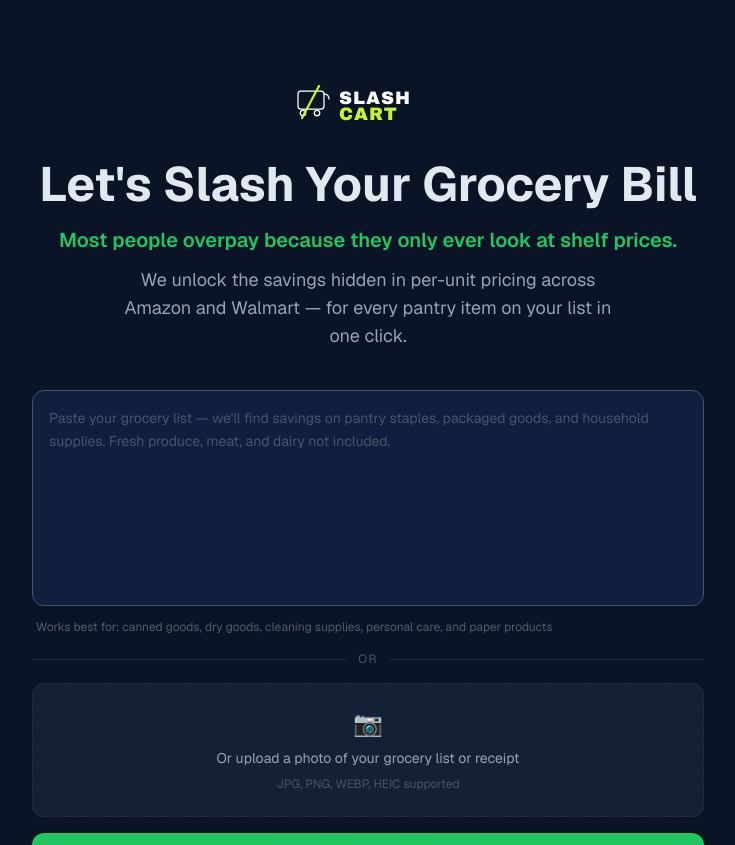
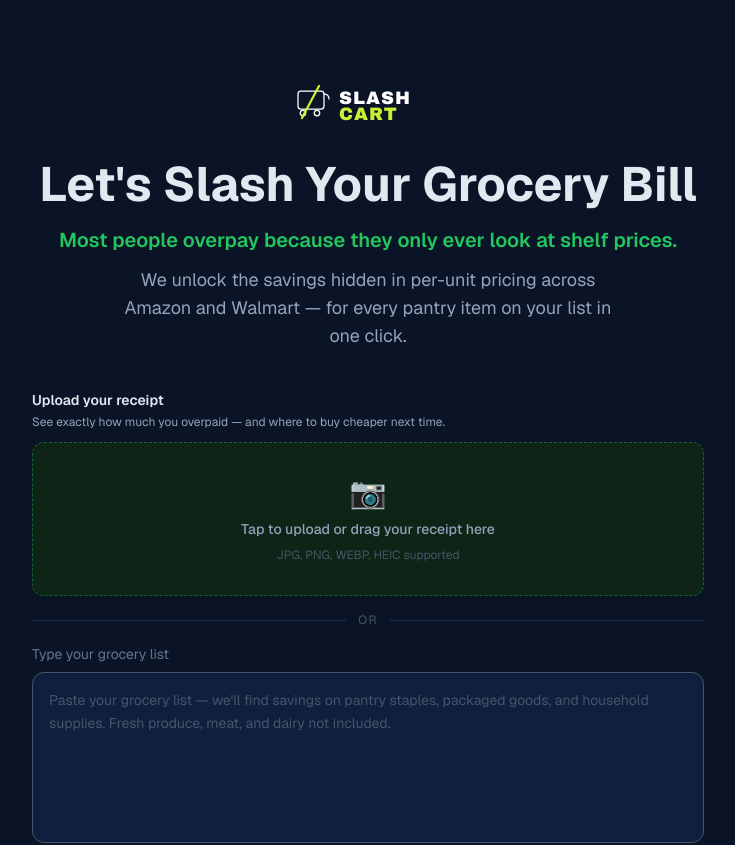
Before and after one commit to mchitnis99/slashcart-app, a Next.js app: page / in a window 1280 px wide. Shown: the top 845 px of the page, without its empty margins (272-1007 px from the left). Built offline with nearby package versions, Linux system fonts and the light colour scheme.

Commit message:
feat: promote receipt upload to primary action above text input

```diff
--- a/app/components/GroceryInput.tsx
+++ b/app/components/GroceryInput.tsx
@@ -60,7 +60,7 @@
   async function handleSubmit(e: React.FormEvent) {
     e.preventDefault();
     if (!text.trim() && !imageFile) {
-      setError("Please paste a grocery list or upload a photo.");
+      setError("Please upload a receipt or paste a grocery list.");
       return;
     }
     setError(null);
@@ -110,32 +110,19 @@
 
   return (
     <form onSubmit={handleSubmit} className="w-full max-w-2xl mx-auto space-y-4">
+
+      {/* Primary: receipt upload */}
       <div>
-        <textarea
-          value={text}
-          onChange={(e) => setText(e.target.value)}
-          placeholder="Paste your grocery list — we'll find savings on pantry staples, packaged goods, and household supplies. Fresh produce, meat, and dairy not included."
-          rows={8}
-          disabled={loading}
-          className="w-full rounded-xl border border-slate-600 bg-[#0f1f3d] text-[#e2e8f0] placeholder-[#475569] p-4 text-sm leading-relaxed resize-none focus:outline-none focus:ring-2 focus:ring-[#22c55e] transition disabled:opacity-50 disabled:cursor-not-allowed"
-        />
-        <p className="mt-1.5 text-xs text-white/30 px-1">
-          Works best for: canned goods, dry goods, cleaning supplies, personal care, and paper products
+        <p className="text-[#e2e8f0] text-sm font-semibold mb-1">Upload your receipt</p>
+        <p className="text-[#94a3b8] text-xs mb-3">
+          See exactly how much you overpaid — and where to buy cheaper next time.
         </p>
-      </div>
-
-      <div className="flex items-center gap-3">
-        <div className="flex-1 h-px bg-[#1e3050]" />
-        <span className="text-[#475569] text-xs uppercase tracking-widest">or</span>
-        <div className="flex-1 h-px bg-[#1e3050]" />
-      </div>
-
         {imagePreview ? (
           <div className="relative rounded-xl overflow-hidden border border-[#1e3050] bg-[#142036]">
             <img
               src={imagePreview}
-            alt="Grocery list preview"
-            className="w-full max-h-56 object-contain"
+              alt="Receipt preview"
+              className="w-full max-h-64 object-contain"
             />
             {!loading && (
               <button
@@ -156,17 +143,18 @@
             onDragLeave={handleDragLeave}
             onDrop={handleDrop}
             disabled={loading}
-          className={`w-full rounded-xl border border-dashed py-6 text-sm flex flex-col items-center gap-2 transition disabled:opacity-50 disabled:cursor-not-allowed ${
+            className={`w-full rounded-xl border border-dashed py-8 text-sm flex flex-col items-center gap-2 transition disabled:opacity-50 disabled:cursor-not-allowed ${
               isDragging
                 ? "border-[#22c55e] bg-[#0f2030] text-[#22c55e]"
-              : "border-[#1e3050] bg-[#142036] hover:border-[#22c55e] hover:bg-[#0f2030] text-[#94a3b8] hover:text-[#22c55e]"
+                : "border-[#22c55e]/40 bg-[#0d2416] hover:border-[#22c55e] hover:bg-[#0f2030] text-[#94a3b8] hover:text-[#22c55e]"
             }`}
           >
-          <span className="text-2xl">📷</span>
-          <span>Or upload a photo of your grocery list or receipt</span>
+            <span className="text-3xl">📷</span>
+            <span className="font-medium">Tap to upload or drag your receipt here</span>
             <span className="text-xs text-[#475569]">JPG, PNG, WEBP, HEIC supported</span>
           </button>
         )}
+      </div>
 
       <input
         ref={fileInputRef}
@@ -175,6 +163,29 @@
         onChange={handleFileChange}
         className="hidden"
       />
+
+      {/* Divider */}
+      <div className="flex items-center gap-3">
+        <div className="flex-1 h-px bg-[#1e3050]" />
+        <span className="text-[#475569] text-xs uppercase tracking-widest">or</span>
+        <div className="flex-1 h-px bg-[#1e3050]" />
+      </div>
+
+      {/* Secondary: text input */}
+      <div>
+        <p className="text-[#64748b] text-sm mb-2">Type your grocery list</p>
+        <textarea
+          value={text}
+          onChange={(e) => setText(e.target.value)}
+          placeholder="Paste your grocery list — we'll find savings on pantry staples, packaged goods, and household supplies. Fresh produce, meat, and dairy not included."
+          rows={6}
+          disabled={loading}
+          className="w-full rounded-xl border border-slate-600 bg-[#0f1f3d] text-[#e2e8f0] placeholder-[#475569] p-4 text-sm leading-relaxed resize-none focus:outline-none focus:ring-2 focus:ring-[#22c55e] transition disabled:opacity-50 disabled:cursor-not-allowed"
+        />
+        <p className="mt-1.5 text-xs text-white/30 px-1">
+          Works best for: canned goods, dry goods, cleaning supplies, personal care, and paper products
+        </p>
+      </div>
 
       {error && (
         <p className="text-red-400 text-sm bg-red-900/20 border border-red-800/40 rounded-lg px-4 py-2">
```
Lines whose indentation alone changed are shown as unchanged.
